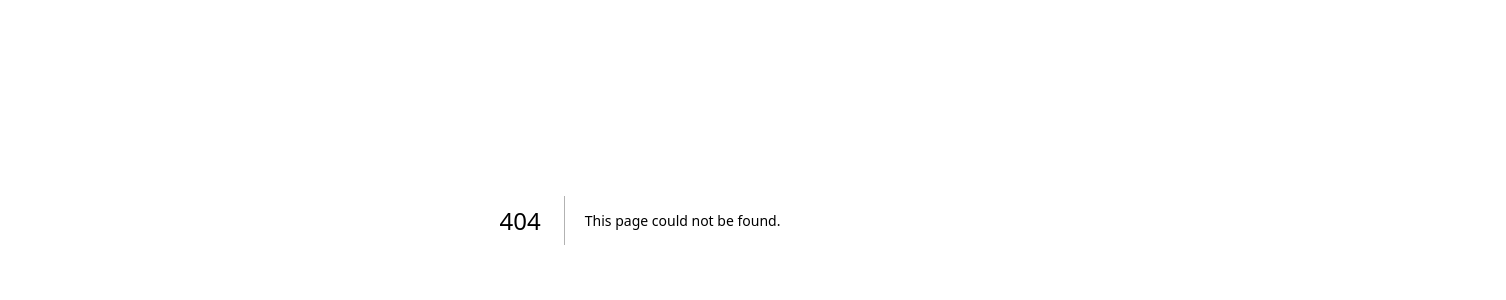
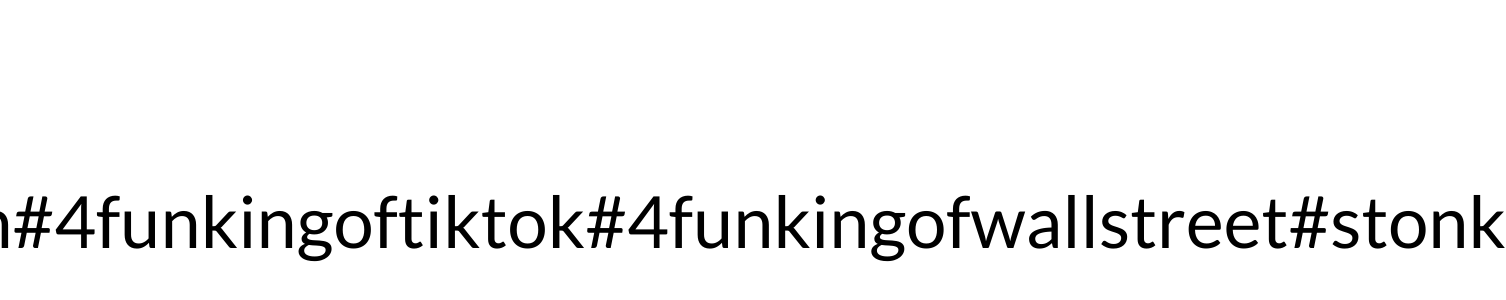
Before and after one commit to jaasonw/jason-wong.me, a Next.js app: page /riot_games in a window 1280 px wide. Before the commit this address had no page. Shown: the part 180-480 px from the top of the page, 1506 px wide, since content can reach past the window. Built offline with nearby package versions, Linux system fonts and the light colour scheme.

Commit message:
riot games

```diff
--- /dev/null
+++ b/pages/riot_games.tsx
@@ -0,0 +1,9 @@
+export default function page() {
+  return (
+    <div className="w-screen h-screen flex justify-center items-center">
+      <h1 className="text-7xl">wayson#4fun</h1>
+      <h1 className="text-7xl">kingoftiktok#4fun</h1>
+      <h1 className="text-7xl">kingofwallstreet#stonk</h1>
+    </div>
+  );
+}
```
